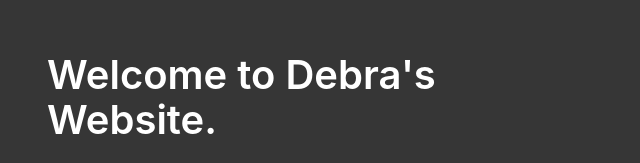
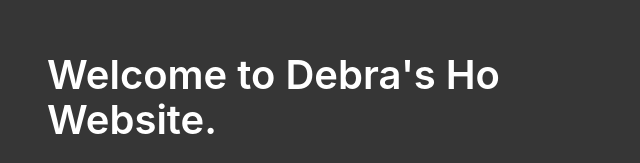
Before and after one commit to debraaaho/hoyancheng.github.io, a plain HTML site: page index.html in a window 1280 px wide. Shown: the part 197-360 px from the top of the page, without its empty margins (311-951 px from the left). Drawn offline with nearby package versions, Linux system fonts and the light colour scheme.

Commit message:
Update index.html

```diff
--- a/index.html
+++ b/index.html
@@ -13,7 +13,7 @@
             <div class="columns is-vcentered is-centered">
                 <div class="column is-6">
                     <div class="block">
-                        <h1 class="title is-2">Welcome to Debra's Website.</h1>
+                        <h1 class="title is-2">Welcome to Debra's Ho Website.</h1>
                     </div>
                     <div class="block">
                         <h2 class="subtitle">Lorem Ipsum is simply dummy text of the printing and typesetting industry. Lorem Ipsum has been the industry's standard dummy text ever since the 1500s, when an unknown printer took a galley of type and scrambled it to make a type specimen book.<br>
```
